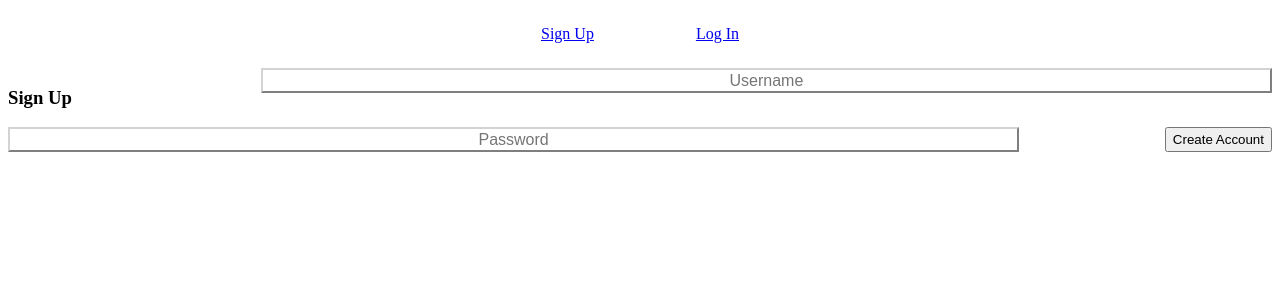
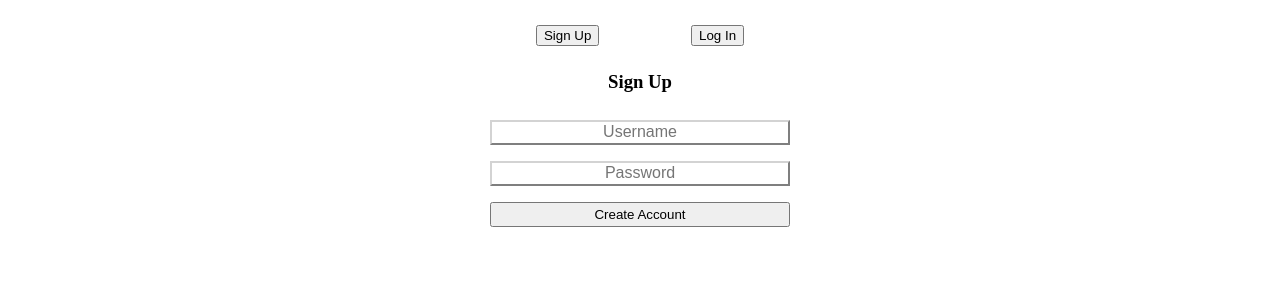
Before and after one commit to chans7692/react-todo, a React (Create React App) app in the folder client/: page /signup in a window 1280 px wide. Shown: the top 300 px of the page. Built offline with nearby package versions, Linux system fonts and the light colour scheme; no server answers.

Commit message:
Added style to login and signup pages, added line-through to checked items

```diff
--- a/client/package.json
+++ b/client/package.json
@@ -17,5 +17,5 @@
     "test": "react-scripts test --env=jsdom",
     "eject": "react-scripts eject"
   },
-  "proxy": "http://localhost:5000"
+  "proxy": "http://localhost:8000"
 }
--- a/client/src/AppContext.js
+++ b/client/src/AppContext.js
@@ -16,7 +16,7 @@ export class AppContextProvider extends Component {
         this.state = {
             todos: [],
             user: JSON.parse(localStorage.getItem("user")) || {},
-            token: localStorage.getItem("token") || ""
+            token: localStorage.getItem("token") || "",
         }
     }
 
--- a/client/src/Auth/Login.js
+++ b/client/src/Auth/Login.js
@@ -38,8 +38,8 @@ class LoginForm extends Component {
     render() {
         return (
             <div className="form-wrapper">
-                <form onSubmit={this.handleSubmit}>
-                    <h3>Log In</h3>
+                <h3>Log In</h3>
+                <form className='login' onSubmit={this.handleSubmit}>
                     <input
                         onChange={this.handleChange}
                         value={this.state.username}
@@ -52,7 +52,7 @@ class LoginForm extends Component {
                         name="password"
                         type="password"
                         placeholder="password"/>
-                    <button type="submit">Submit</button>
+                    <button className='login-submit' type="submit">Submit</button>
                 </form>
 
                 {
--- a/client/src/Auth/Signup.js
+++ b/client/src/Auth/Signup.js
@@ -38,8 +38,8 @@ class Signup extends Component {
     render() {
         return (
             <div className="form-wrapper">
-                <form onSubmit={this.handleSubmit}>
-                    <h3>Sign Up</h3>
+                <h3>Sign Up</h3>
+                <form className='sign-up' onSubmit={this.handleSubmit}>
                     <input
                         onChange={this.handleChange}
                         value={this.state.username}
@@ -52,7 +52,7 @@ class Signup extends Component {
                         name="password"
                         type="password"
                         placeholder="Password"/>
-                    <button type="submit">Create Account</button>
+                    <button className='sign-up-submit' type="submit">Create Account</button>
                 </form>
 
                 {
--- a/client/src/Navbar.js
+++ b/client/src/Navbar.js
@@ -10,18 +10,18 @@ function Navbar(props) {
                 !props.token ?
                     <React.Fragment>
                         <div className="nav-link">
-                            <Link to="/signup">Sign Up</Link>
+                            <button><Link to="/signup">Sign Up</Link></button>
                         </div>
 
                         <div className="nav-link">
-                            <Link to="/login">Log In</Link>
+                            <button><Link to="/login">Log In</Link></button>
                         </div>
 
                     </React.Fragment>
                 :
                     <React.Fragment>
                         <div className="nav-link">
-                            <Link to="/todos">Todos</Link>
+                            <button><Link to="/todos">Todos</Link></button>
                         </div>
 
                         <div className="nav-link">
--- a/client/src/Todos/Todo.js
+++ b/client/src/Todos/Todo.js
@@ -1,13 +1,21 @@
 import React from 'react';
 
 function Todo(props) {
+
+    console.log(props.todo)
+let line = {
+    "textDecoration": props.todo.completed === true ? 'line-through' :''
+}
+
+console.log(line)
+
     return (
         <div className='todo-item'>
             <input className='completed'
-                onChange={() => props.editTodo(props.todo._id, { completed: !props.todo.completed })}
+                onChange={() => props.editTodo(props.todo._id, { completed: !props.todo.completed})}
                 type="checkbox"
                 checked={props.todo.completed}/>
-            <h3>{props.todo.title}</h3>
+            <h3 style={line}>{props.todo.title}</h3>
             <button className='delete-todo' onClick={() => props.deleteTodo(props.todo._id)}>X</button>
         </div>
     )
--- a/client/src/index.css
+++ b/client/src/index.css
@@ -12,6 +12,8 @@ main{
 
 .app-wrapper{
     height: 100vh;
+    width: 300px;
+    margin: auto;
 }
 
 .navbar-wrapper{
@@ -19,6 +21,22 @@ main{
     margin: 25px auto;
     display: flex;
     justify-content: space-around;
+}
+
+.nav-link a{
+    text-decoration: none;
+    color: black;
+}
+
+.login input, .sign-up input{
+    width: 100%;
+    margin: 8px 0;
+}
+
+.login-submit, .sign-up-submit{
+    width: 100%;
+    height: 25px;
+    margin: 8px 0;
 }
 
 form{
@@ -53,6 +71,7 @@ form h4 {
 
 .todo-item h3{
     font-size: 25px;
+    font-weight: normal;
     margin: 8px;
 }
 
@@ -66,3 +85,8 @@ form h4 {
     padding: 0;
     -webkit-appearance: checkbox;
 }
+
+button:hover{
+    cursor: pointer;
+    transform: scale(1.3);
+}
```
